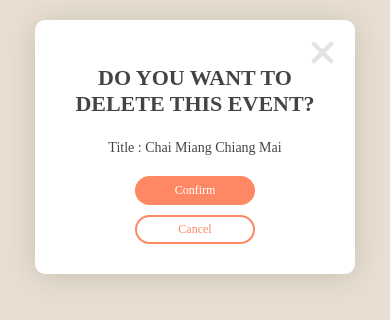
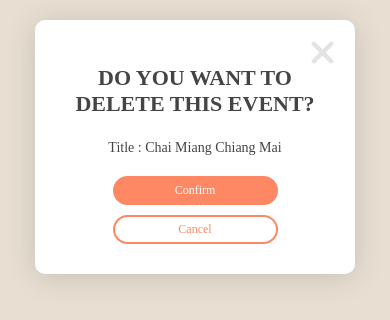
Before and after one commit to PiriyaDEV/friendzone_app, a Vue app: page /popup in a window 390 px wide. Shown: the top 320 px of the page. Built offline with nearby package versions, Linux system fonts and the light colour scheme; a web font is replaced by a local one; what vue2-smooth-scroll would draw is missing.

Commit message:
Update WaitBox.vue

```diff
--- a/src/components/popup/WaitBox.vue
+++ b/src/components/popup/WaitBox.vue
@@ -108,4 +108,10 @@ export default {
     padding: 0px 40px !important;
   }
 }
+
+@media screen and (max-width: 600px) {
+  .create_button , .back_button{
+    width:165px !important;
+  }
+}
 </style>
```
